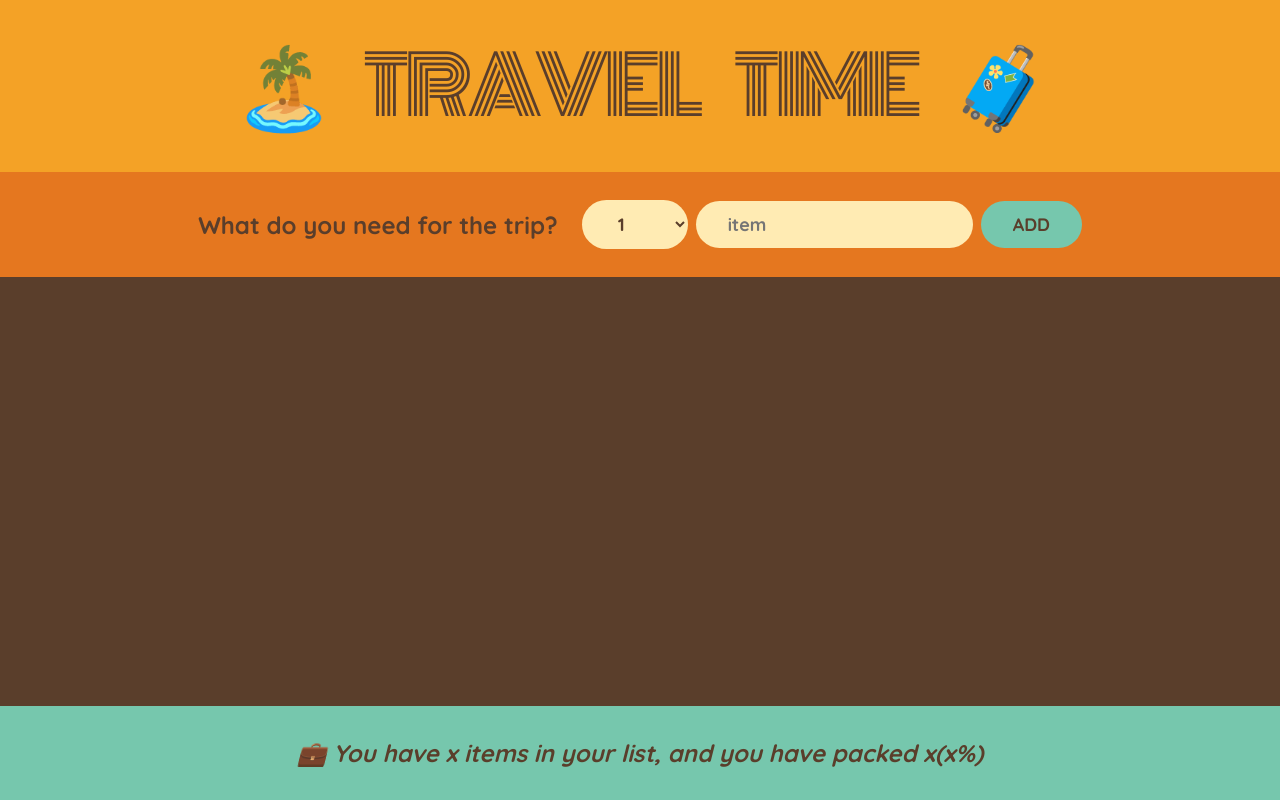
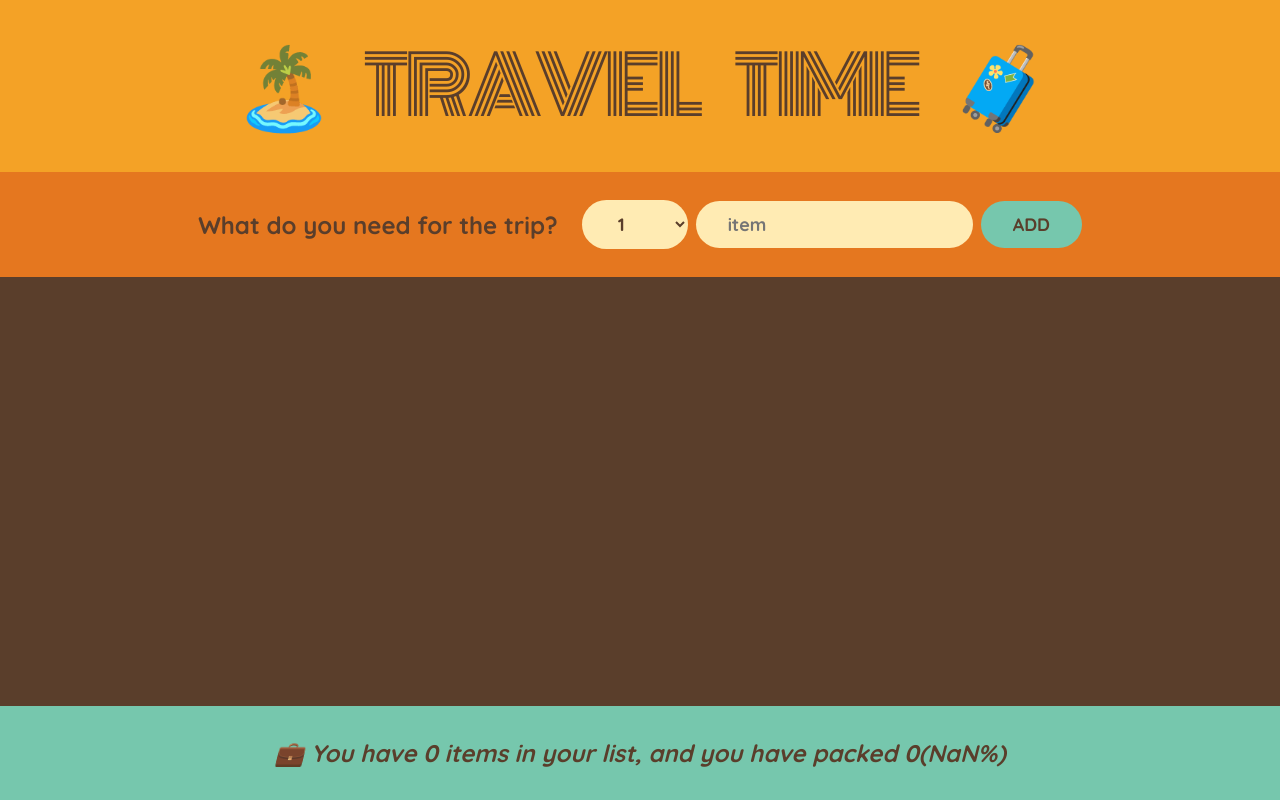
Before and after one commit to coderrob22/Travel_List, a React (Create React App) app: page / in a window 1280 px wide. Built offline with nearby package versions, Linux system fonts and the light colour scheme.

Commit message:
conditional rendering in the footer component

```diff
--- a/src/App.js
+++ b/src/App.js
@@ -25,7 +25,7 @@ export default function App() {
   <Logo />
   <Form onAddItems={handleAddItems}/>
   <PackingList items={items} onDeleteItem={handleDeleteItem} onToggleItem={handleToggleItem}/>
-  <Stats />
+  <Stats items={items} />
     </div>
   )
 }
@@ -105,11 +105,17 @@ function Item({item, onDeleteItem, onToggleItem}){
   )
 }
 
-function Stats() {
+function Stats({ items }) {
+  const numItems = items.length
+  const numPacked = items.filter((x) => x.packed).length
+  const percentage = Math.round((numPacked / numItems) * 100)
+
   return(
     <footer className="stats">
       <em>
-      💼 You have x items in your list, and you have packed x(x%)
+        {percentage === 100
+        ? 'You got everything and are ready to go! ✈️'
+        : `💼 You have ${numItems} items in your list, and you have packed ${numPacked}(${percentage}%)`}
       </em>
     </footer>
   )
```
